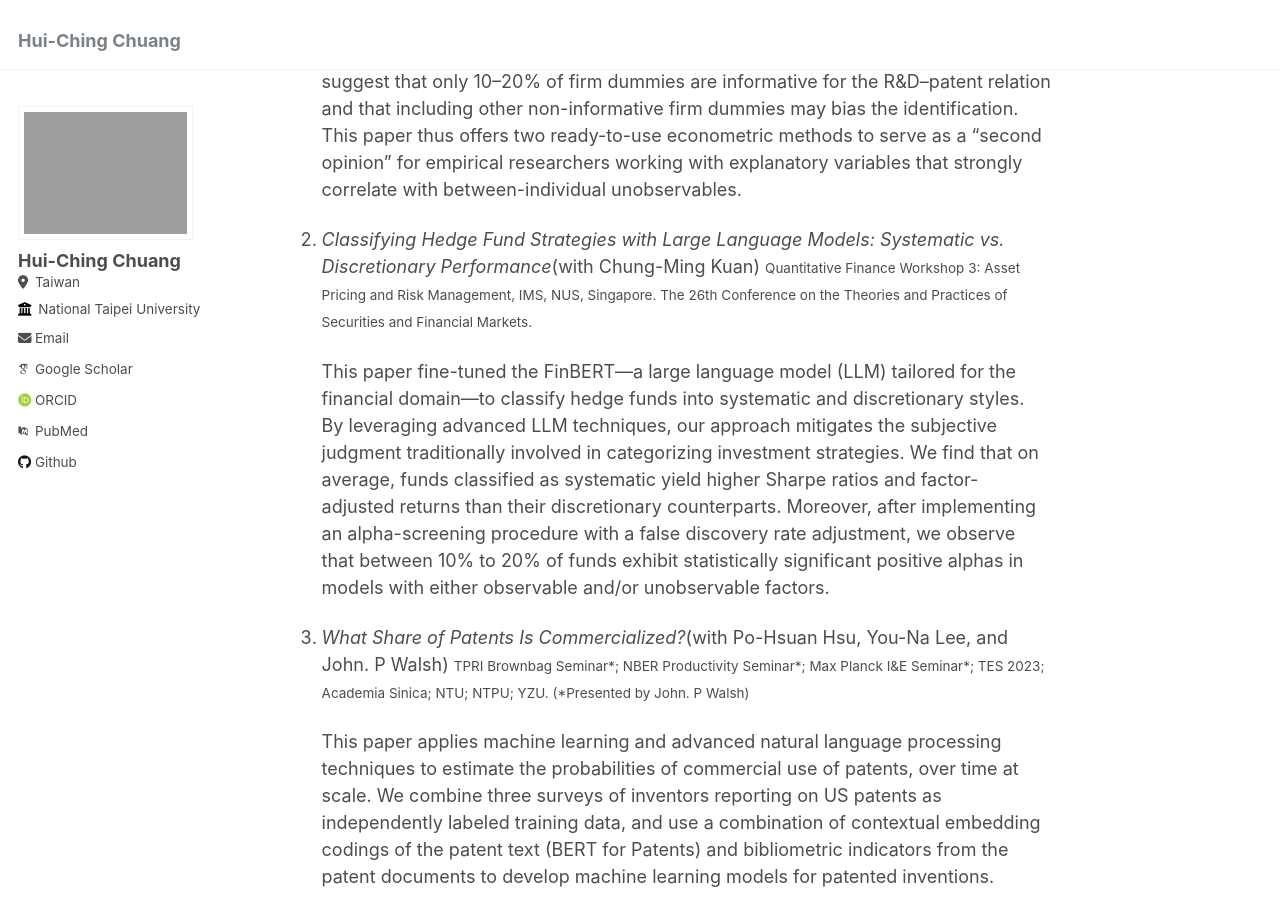
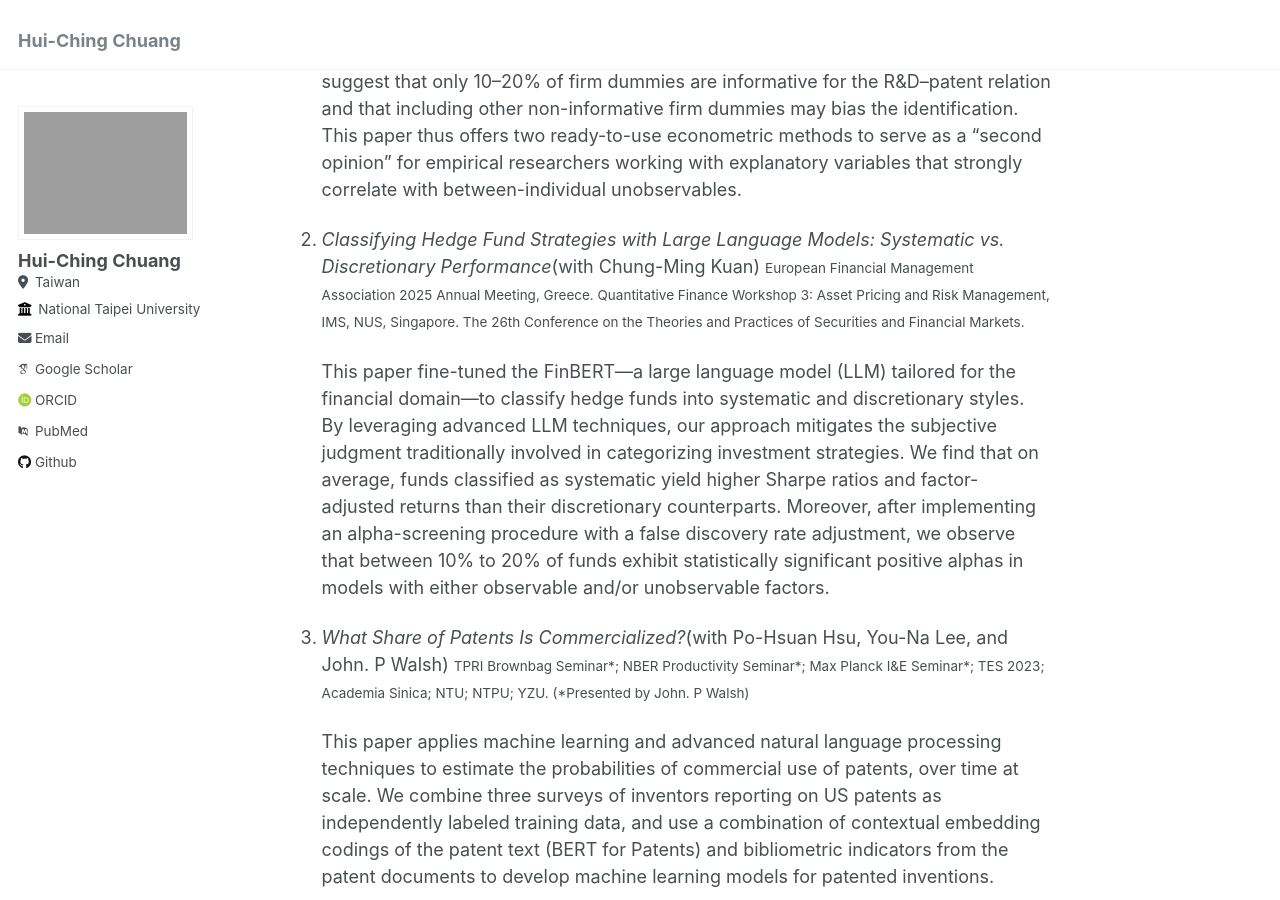
Before and after one commit to hcchuang/hcchuang.github.io, a Jekyll site: the page built from _pages/about.md, in a window 1280 px wide and 900 px high, scrolled down 638 px. Built offline with Jekyll 4.4.1, drawn with Linux system fonts in a browser that asks for light colours; some web fonts are replaced.

Commit message:
Update about.md

```diff
--- a/_pages/about.md
+++ b/_pages/about.md
@@ -18,7 +18,7 @@ WORKING PAPERS
    The common practice to include firm fixed effects in empirical research may eliminate the explanatory power of important economic factors that are persistent. We use the intuitive R&D–patent relation to illustrate this point. Our review of recent studies suggests a surprising pattern that R&D input only positively explains patent output in half of prior regression estimations. This "missing link" can be attributed to the persistence of R&D and patents that causes the between-firm variation to be absorbed by firm fixed effects. We consider adjusted Hausman–Taylor estimates and advanced machine learning methods, and find that both methods lead to a clear positive R&D–patent relation. In particular, advanced machine learning methods suggest that only 10–20% of firm dummies are informative for the R&D–patent relation and that including other non-informative firm dummies may bias the identification. This paper thus offers two ready-to-use econometric methods to serve as a "second opinion" for empirical researchers working with explanatory variables that strongly correlate with between-individual unobservables.
 
 
-2. _Classifying Hedge Fund Strategies with Large Language Models: Systematic vs. Discretionary Performance_(with Chung-Ming Kuan) <small> Quantitative Finance Workshop 3: Asset Pricing and Risk Management, IMS, NUS, Singapore. The 26th Conference on the Theories and Practices of Securities and Financial Markets. </small>
+2. _Classifying Hedge Fund Strategies with Large Language Models: Systematic vs. Discretionary Performance_(with Chung-Ming Kuan) <small> European Financial Management Association 2025 Annual Meeting, Greece. Quantitative Finance Workshop 3: Asset Pricing and Risk Management, IMS, NUS, Singapore. The 26th Conference on the Theories and Practices of Securities and Financial Markets. </small>
 
    This paper fine-tuned the FinBERT—a large language model (LLM) tailored for the financial domain—to classify hedge funds into systematic and discretionary styles. By leveraging advanced LLM techniques, our approach mitigates the subjective judgment traditionally involved in categorizing investment strategies. We find that on average, funds classified as systematic yield higher Sharpe ratios and factor-adjusted returns than their discretionary counterparts. Moreover, after implementing an alpha-screening procedure with a false discovery rate adjustment, we observe that between 10% to 20% of funds exhibit statistically significant positive alphas in models with either observable and/or unobservable factors.
 
```
